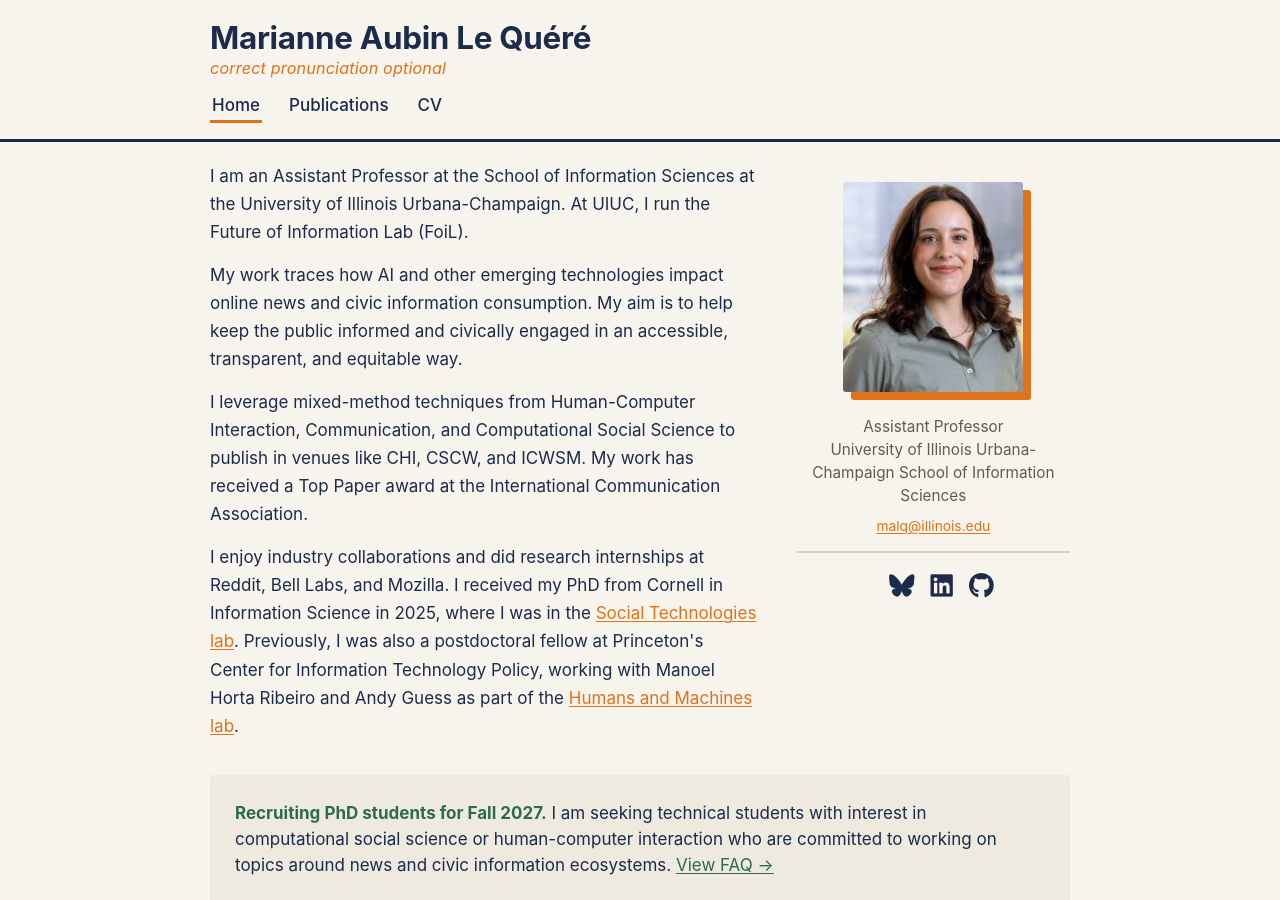
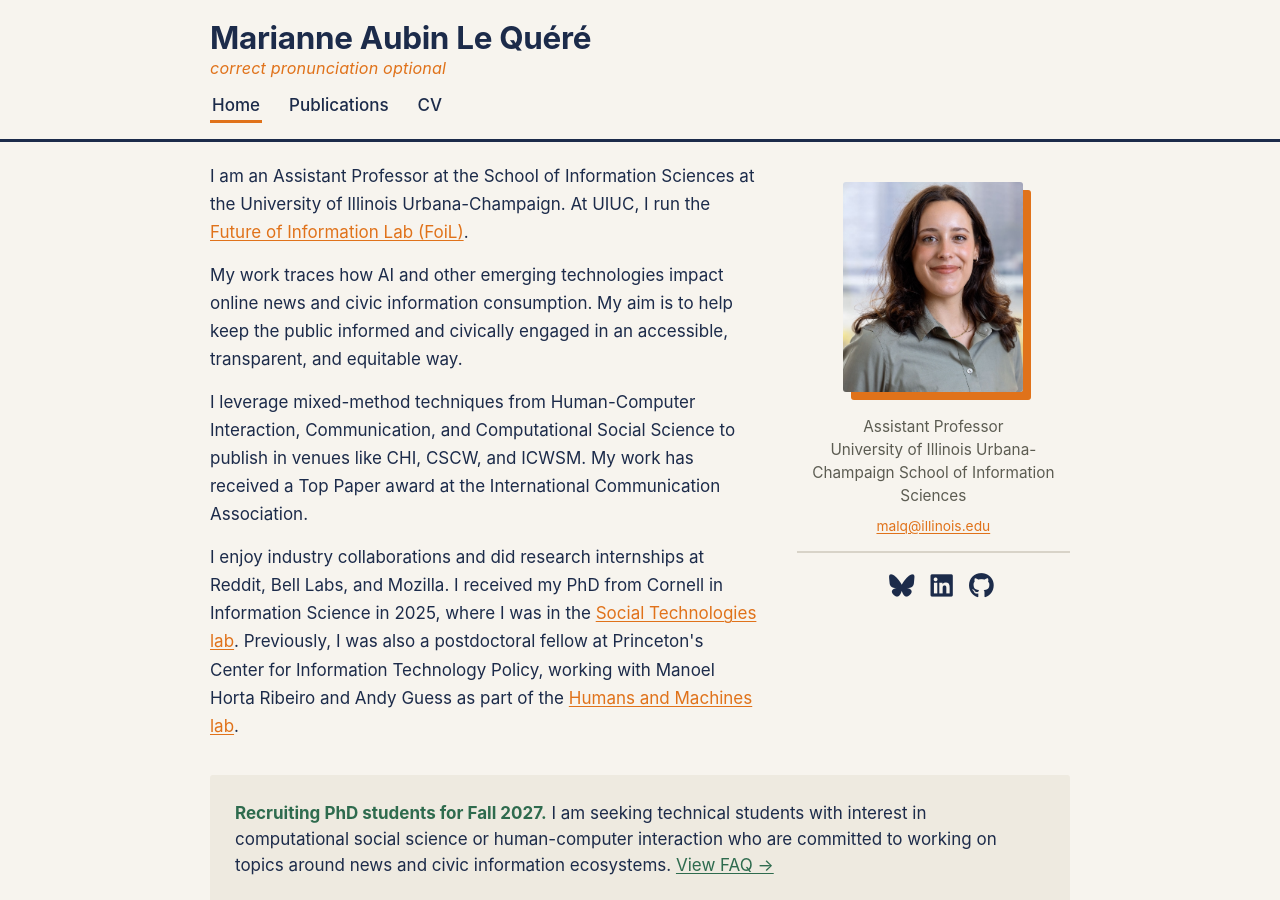
Before and after one commit to maubinle/mariannealq.github.io, a Jekyll site: the page built from index.md, in a window 1280 px wide and 900 px high. Built offline with Jekyll 4.4.1, drawn with Linux system fonts in a browser that asks for light colours; nearby versions of some CDN libraries; a style sheet for code colours, icons or effects is not loaded; part of the change alters nothing that is shown.

Commit message:
added lab link

```diff
--- a/index.md
+++ b/index.md
@@ -4,7 +4,7 @@ layout: default
 
 <div class="profile-section">
     <div class="profile-text">
-        <p>I am an Assistant Professor at the School of Information Sciences at the University of Illinois Urbana-Champaign. At UIUC, I run the Future of Information Lab (FoiL).</p>
+        <p>I am an Assistant Professor at the School of Information Sciences at the University of Illinois Urbana-Champaign. At UIUC, I run the <a href="http://future-of-information-lab.github.io/">Future of Information Lab (FoiL)</a>.</p>
 
         <p>My work traces how AI and other emerging technologies impact online news and civic information consumption. My aim is to help keep the public informed and civically engaged in an accessible, transparent, and equitable way.</p>
 
```
